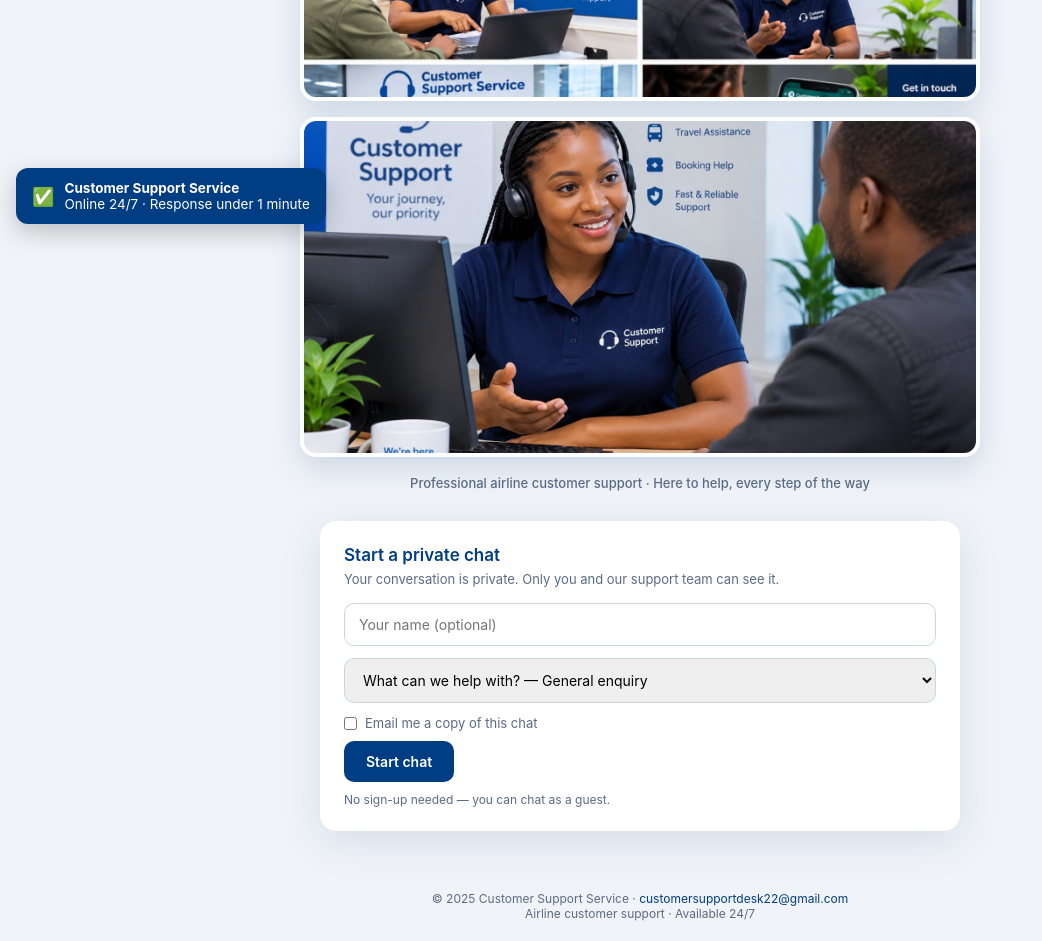
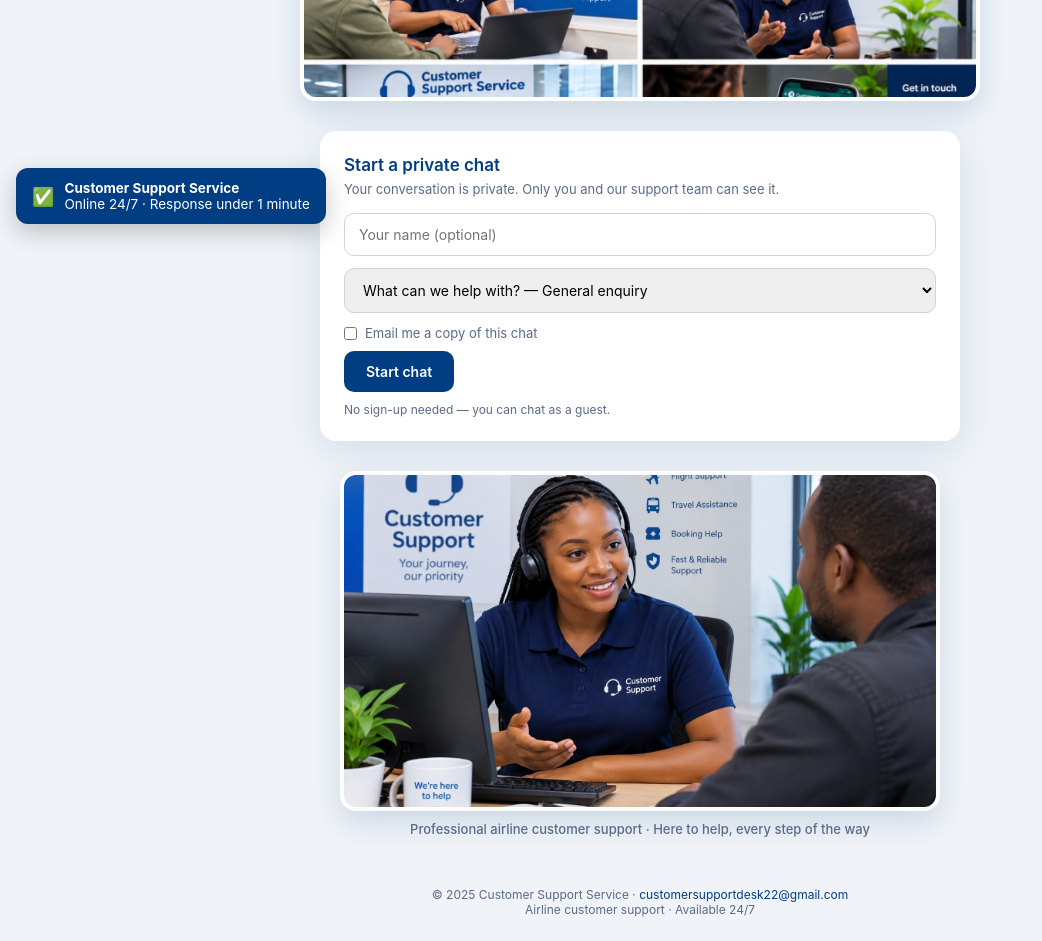
Before and after one commit to customersupportdesk22-hue/customer-support-service, a website: page public/index.html in a window 1280 px wide. Shown: the part 560-1501 px from the top of the page, without its empty margins (0-1042 px from the left). Drawn offline with nearby package versions, Linux system fonts and the light colour scheme; no server answers.

Commit message:
Update index.html

```diff
--- a/public/index.html
+++ b/public/index.html
@@ -28,23 +28,19 @@
   .hero h1{font-size:28px;font-weight:700;letter-spacing:-0.4px;margin-bottom:8px}
   .hero p{opacity:.9;font-size:15px;max-width:560px;margin:0 auto}
 
-  /* PHOTO STACK — collage on top, single below */
-  .photo-stack{max-width:720px;margin:-30px auto 30px;padding:0 20px;
-               display:flex;flex-direction:column;gap:16px}
-  .photo-stack img{width:100%;border-radius:16px;
-                   box-shadow:0 12px 30px rgba(0,61,130,.15);
-                   border:4px solid #fff;background:#fff;display:block}
-  .photo-stack img.collage{max-height:400px;object-fit:cover}
-  .photo-stack img.single{max-height:340px;object-fit:cover}
-  .photo-caption{text-align:center;font-size:13px;
-                 color:var(--muted);margin-top:2px;font-weight:500}
+  /* TOP PHOTO — collage only */
+  .top-photo{max-width:720px;margin:-30px auto 30px;padding:0 20px}
+  .top-photo img{width:100%;max-height:400px;object-fit:cover;border-radius:16px;
+                 box-shadow:0 12px 30px rgba(0,61,130,.15);
+                 border:4px solid #fff;background:#fff;display:block}
+  .top-photo .caption{text-align:center;font-size:13px;color:var(--muted);
+                      margin-top:10px;font-weight:500}
   @media (max-width:700px){
-    .photo-stack{margin-top:-20px;gap:12px}
-    .photo-stack img.collage{max-height:300px}
-    .photo-stack img.single{max-height:260px}
+    .top-photo{margin-top:-20px}
+    .top-photo img{max-height:300px}
   }
 
-  .card{max-width:640px;margin:0 auto 40px;background:#fff;border-radius:16px;
+  .card{max-width:640px;margin:0 auto 30px;background:#fff;border-radius:16px;
         box-shadow:0 10px 40px rgba(0,61,130,.12);padding:24px}
 
   h2{font-size:17px;font-weight:600;margin-bottom:6px;color:var(--primary)}
@@ -86,6 +82,17 @@
   .checkbox{display:flex;align-items:center;gap:8px;font-size:13px;color:var(--muted);margin-bottom:10px}
   .checkbox input{width:auto;margin:0}
 
+  /* BOTTOM PHOTO — single agent */
+  .bottom-photo{max-width:640px;margin:0 auto 30px;padding:0 20px}
+  .bottom-photo img{width:100%;max-height:340px;object-fit:cover;border-radius:16px;
+                    box-shadow:0 12px 30px rgba(0,61,130,.15);
+                    border:4px solid #fff;background:#fff;display:block}
+  .bottom-photo .caption{text-align:center;font-size:13px;color:var(--muted);
+                         margin-top:10px;font-weight:500}
+  @media (max-width:700px){
+    .bottom-photo img{max-height:260px}
+  }
+
   footer{text-align:center;padding:20px;color:var(--muted);font-size:12px}
   footer a{color:var(--primary);text-decoration:none}
 </style>
@@ -112,10 +119,9 @@
   <p>Flight delays, refunds, cancellations, baggage issues, complaints — please start a private chat with our support team. Send us a message describing your inquiry, and a customer support representative will guide you through the next steps.</p>
 </section>
 
-<div class="photo-stack">
-  <img class="collage" src="/photos/office-1.jpg" alt="Customer support team at work">
-  <img class="single" src="/photos/office-2.jpg" alt="Airline support representative helping a customer">
-  <div class="photo-caption">Professional airline customer support · Here to help, every step of the way</div>
+<!-- TOP PHOTO — collage -->
+<div class="top-photo">
+  <img src="/photos/office-1.jpg" alt="Customer support team at work">
 </div>
 
 <div class="card">
@@ -159,6 +165,12 @@
       <button onclick="send()">Send</button>
     </div>
   </div>
+</div>
+
+<!-- BOTTOM PHOTO — single agent, below the chat card -->
+<div class="bottom-photo">
+  <img src="/photos/office-2.jpg" alt="Airline support representative helping a customer">
+  <div class="caption">Professional airline customer support · Here to help, every step of the way</div>
 </div>
 
 <footer>
```
